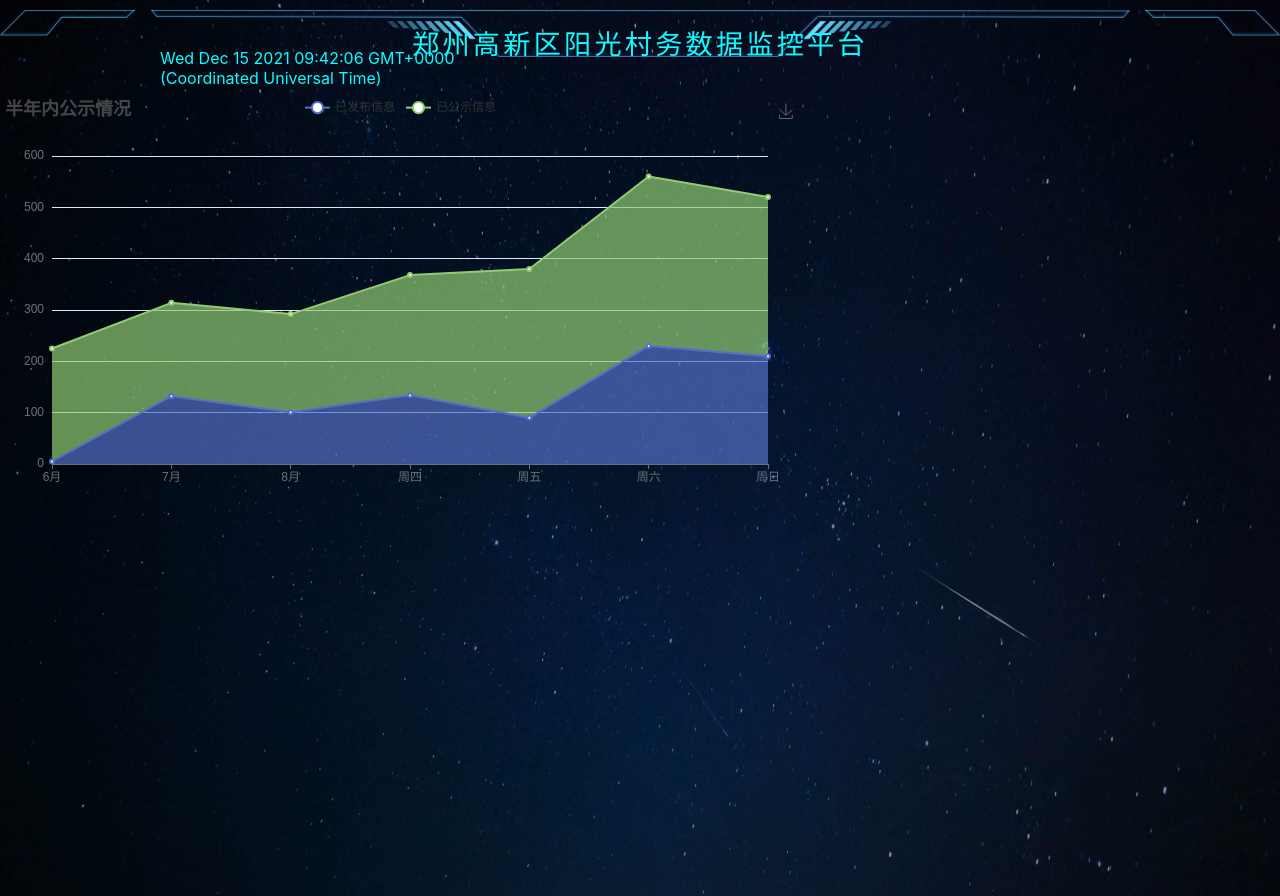
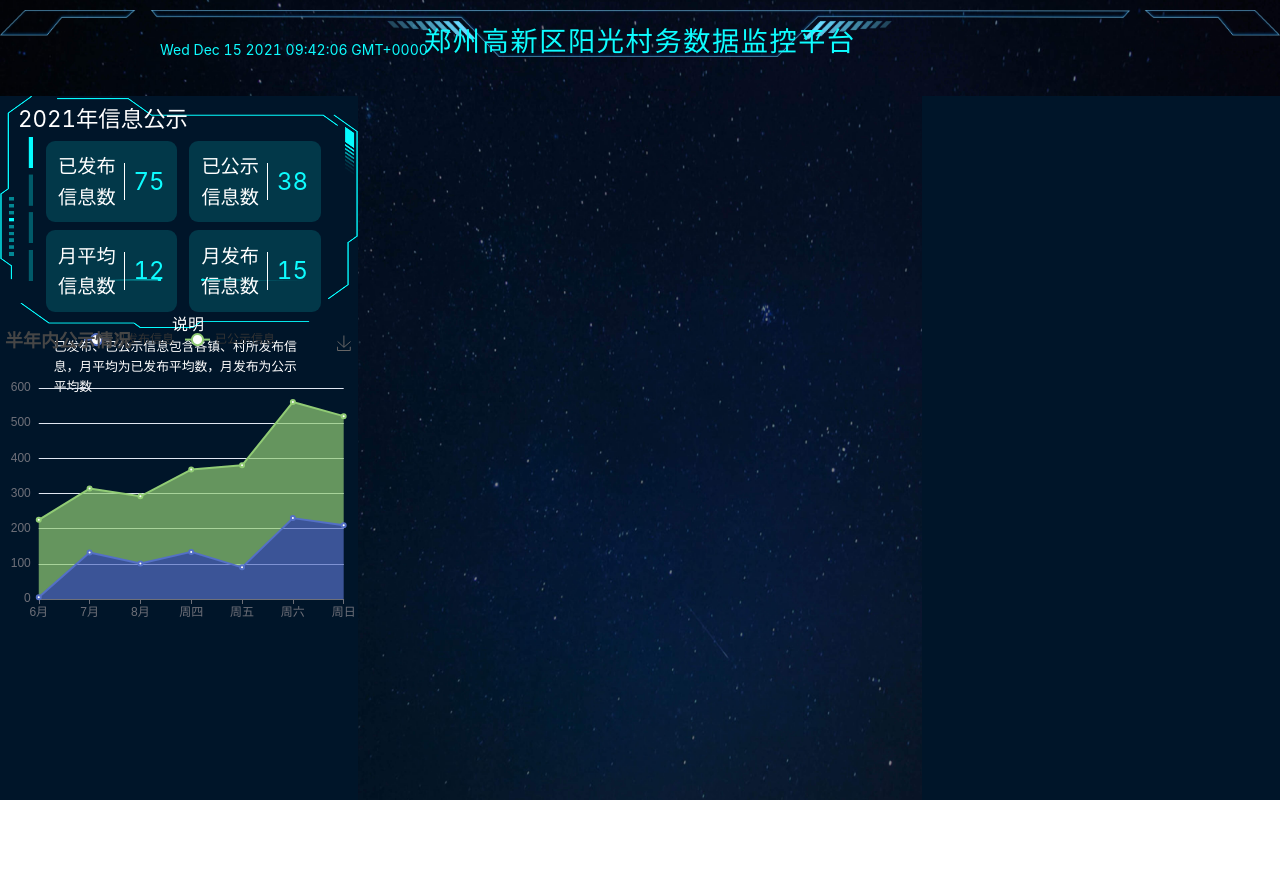
Before and after one commit to Alphia/solid-waste-dashboard, a React (Create React App) app: page / in a window 1280 px wide. After the commit the page ends 800 px from the top, so only its background shows below. Built offline with nearby package versions, Linux system fonts and the light colour scheme.

Commit message:
first table

```diff
--- a/package.json
+++ b/package.json
@@ -11,10 +11,9 @@
     "react": "^17.0.2",
     "react-dom": "^17.0.2",
     "react-scripts": "4.0.3",
-    "react-with-styles": "^5.0.0",
-    "react-with-styles-interface-jss": "^0.1.0",
     "styled-components": "^5.3.3",
-    "web-vitals": "^1.0.1"
+    "web-vitals": "^1.0.1",
+    "antd": "^4.17.3"
   },
   "scripts": {
     "start": "react-scripts start",
--- a/src/BigScreen.js
+++ b/src/BigScreen.js
@@ -3,22 +3,42 @@ import React from "react";
 import Top from './components/Top';
 import bg from "./img/bg.jpg";
 import Left from "./components/Left";
+import "antd/dist/antd.css";
+import { Layout } from 'antd';
+const { Header, Sider, Content } = Layout;
+
+const MyHeader = styled(Header)`
+    height: 6rem;
+    background: none;
+    padding: 0;
+`;
+
+const MyLayout = styled(Layout)({
+    'height':'100%',
+    // 'padding-left':'0.5%',
+    // 'padding-right':'0.5%',
+    'background':'none'
+});
 
 function BigScreen(props) {
     const {className} = props;
 
     return (
         <div id='bs' className={className}>
-            <Top></Top>
-            <Left>
-
-            </Left>
-            {/*<Middle>*/}
-
-            {/*</Middle>*/}
-            {/*<Right>*/}
-
-            {/*</Right>*/}
+            <MyLayout >
+                <MyHeader>
+                    <Top/>
+                </MyHeader>
+                <MyLayout>
+                    <Sider width={'28%'}>
+                        <Left/>
+                    </Sider>
+                    <Content width={'44%'}>
+                    </Content>
+                    <Sider width={'28%'}>
+                    </Sider>
+                </MyLayout>
+            </MyLayout>
         </div>
     )
 }
@@ -27,4 +47,5 @@ export default styled(BigScreen)`
   position: relative;
   background: url(${bg}) no-repeat;
   background-size:100% 100%;
+  height: 100%;
 `;
--- a/src/components/Left.js
+++ b/src/components/Left.js
@@ -1,18 +1,16 @@
-import styled from "styled-components"
 import React from "react";
-import HalfYearReport from "./HalfYearReport";
+import Past6MonthsReport from "./Past6MonthsReport";
+import ThisYearReport from "./ThisYearReport";
 
-function Left2(props) {
-
-    const {className} = props;
+function Left(props) {
 
     return (
-        <div className={className}>
-            <HalfYearReport/>
-        </div>
+        <>
+            <ThisYearReport/>
+            <Past6MonthsReport/>
+        </>
     )
 }
 
-
 // export default styled(Left2)
-export default Left2
+export default Left;
--- a/src/components/Now.js
+++ b/src/components/Now.js
@@ -10,9 +10,8 @@ export const Now = styled((props) => {
     )
 })`
   color: #0efcff;
-  margin-top: -3rem;
+  margin-top: -4rem;
   float: left;
   width: 25%;
   margin-left:10rem;
-  height: 100%;
 `;
--- a/src/components/HalfYearReport.js
+++ b/src/components/Past6MonthsReport.js
@@ -3,7 +3,7 @@ import styled from "styled-components"
 import ReactECharts from 'echarts-for-react'
 import DataContext from '../DataContext';
 
- function HalfYearReport (props) {
+ function Past6MonthsReport (props) {
 
     const {className} = props;
     const data = React.useContext(DataContext);
@@ -67,13 +67,13 @@ import DataContext from '../DataContext';
             <ReactECharts
                 option={option}
                 theme='walden'
-                style={{height:'400px'}}
+                // style={{height:'100%'}}
             />
         </div>
     );
 }
 
-export default styled(HalfYearReport)`
-    height: 800px;
-    width: 800px;
+export default styled(Past6MonthsReport)`
+    //width: 100%;
+    height: 33%;
 `
--- /dev/null
+++ b/src/components/ThisYearReport.js
@@ -0,0 +1,160 @@
+import React from 'react';
+import styled from "styled-components"
+import DataContext from '../DataContext';
+import {Col, Row, Typography} from 'antd';
+import "antd/dist/antd.css";
+import leftBg from '../img/left_header2.png'
+
+const ReportHeader = styled(Typography)`
+    font-size: 1.4rem;
+    color: #fff;
+    padding-left: 5%;
+    padding-top: 0.3rem;
+    padding-bottom: 0.3rem;
+`;
+
+const ReportGrid = styled(Row)`
+    width: 90%;
+    padding-right: 10%;
+    float: right;
+`;
+
+const ReportCol = styled(Col)`
+    box-sizing: border-box;
+    background-color: rgba(14,252,255,0.15) ;
+    height: 5.1rem;
+    justify-content:center;//子元素水平居中
+    align-items:center;//子元素垂直居中
+    display: flex;
+    border-radius: 9px;
+`;
+
+const Label = styled.div`
+    text-align: center;
+    color: #fff;
+    width: 60%;
+    font-size: 1.2rem;
+    border-right: #61dafb 1px;
+`;
+
+const Number = styled.div`
+    text-align: center;
+    color: #0efcff;
+    width: 40%;
+    font-size: 1.5rem;
+    border-left: #fff 1px solid;
+`;
+
+const Tail = styled.div`
+    color: #fff;
+`;
+
+const TailHeader =styled.div`
+    padding-left: 48%;
+    font-size: 1rem;
+`;
+
+const TailContent =styled.div`
+    width: 85%;
+    padding-left: 15%;
+    font-size: 0.8rem;
+`;
+
+function ThisYearReport(props) {
+
+    const {className} = props;
+    const data = React.useContext(DataContext);
+    const extractOption = data => {
+        return {
+            title: {
+                text: '半年内公示情况'
+            },
+            tooltip: {
+                trigger: 'axis'
+            },
+            legend: {
+                data: ['已发布信息', '已公示信息']
+            },
+            toolbox: {
+                feature: {
+                    saveAsImage: {}
+                }
+            },
+            grid: {
+                left: '3%',
+                right: '4%',
+                // height: '40%',
+                bottom: '3%',
+                containLabel: true
+            },
+            xAxis: [
+                {
+                    type: 'category',
+                    boundaryGap: false,
+                    data: ['6月', '7月', '8月', '周四', '周五', '周六', '周日']
+                }
+            ],
+            yAxis: [
+                {
+                    type: 'value'
+                }
+            ],
+            series: [
+                {
+                    name: '已发布信息',
+                    type: 'line',
+                    stack: '总量',
+                    areaStyle: {normal: {}},
+                    data: [data.currentYear_suggent_response_cnt, 132, 101, 134, 90, 230, 210]
+                },
+                {
+                    name: '已公示信息',
+                    type: 'line',
+                    stack: '总量',
+                    areaStyle: {normal: {}},
+                    data: [220, 182, 191, 234, 290, 330, 310]
+                }
+            ]
+        };
+    };
+    const option = extractOption(data);
+
+    return (
+        <div className={className}>
+            <ReportHeader>
+                2021年信息公示
+            </ReportHeader>
+            <ReportGrid  justify="space-around"  align="middle" gutter={[8,8]}>
+                <ReportCol  span={11}>
+                    <Label>已发布<br/>信息数</Label>
+                    <Number>75</Number>
+                </ReportCol>
+                <ReportCol span={11}>
+                    <Label>已公示<br/>信息数</Label>
+                    <Number>38</Number>
+                </ReportCol>
+
+                <ReportCol span={11}>
+                    <Label>月平均<br/>信息数</Label>
+                    <Number>12</Number>
+                </ReportCol>
+                <ReportCol span={11}>
+                    <Label>月发布<br/>信息数</Label>
+                    <Number>15</Number>
+                </ReportCol>
+            </ReportGrid>
+            <Tail>
+                <TailHeader>说明</TailHeader>
+                <TailContent>
+                    已发布、已公示信息包含各镇、村所发布信息，月平均为已发布平均数，月发布为公示平均数
+                </TailContent>
+            </Tail>
+        </div>
+    );
+}
+
+export default styled(ThisYearReport)`
+    height: 33%;
+    background: url(${leftBg}) no-repeat;
+    background-size:100% 100%;
+`
--- a/src/components/Title.js
+++ b/src/components/Title.js
@@ -10,15 +10,14 @@ export const Title = styled((props) => {
         </div>
     )
 })`
-position: relative;
-    top: 0.6rem;
+    margin-top: 0.6rem;
+    padding-bottom: 0.5rem;
     width: 100%;
-    height: 6rem;
     background: url(${topBg}) no-repeat;
     background-size: 100%;
     text-align: center;
-    line-height: 4.4rem;
+    line-height: 4rem;
     color: #0efcff;
     font-size: 1.7rem;
-    letter-spacing: 0.2rem;
+    letter-spacing: 0.1rem;
 `;
--- a/src/index.css
+++ b/src/index.css
@@ -11,3 +11,7 @@ code {
   font-family: source-code-pro, Menlo, Monaco, Consolas, 'Courier New',
     monospace;
 }
+
+html, body, #root, .App {
+  height: 100%;
+}
```
Also changed, not shown: 2 other files (tests, documents, lock files or other folders).
